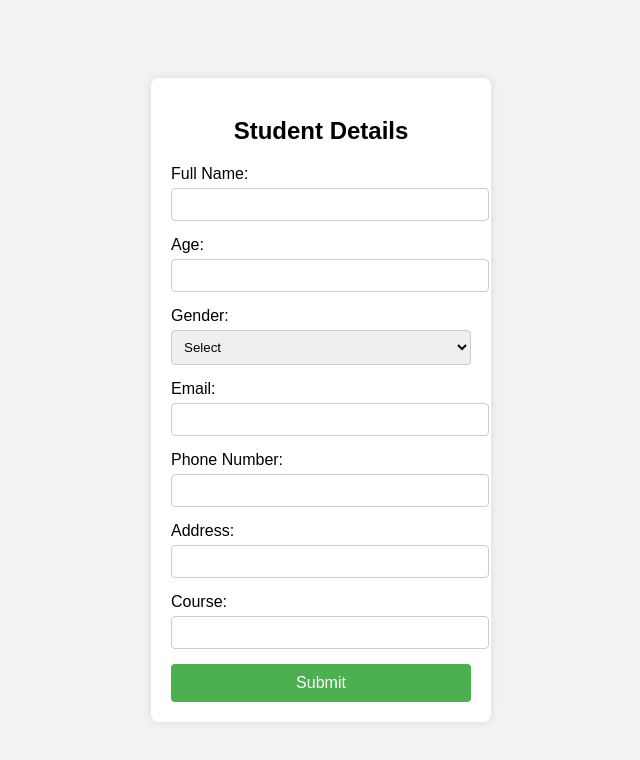
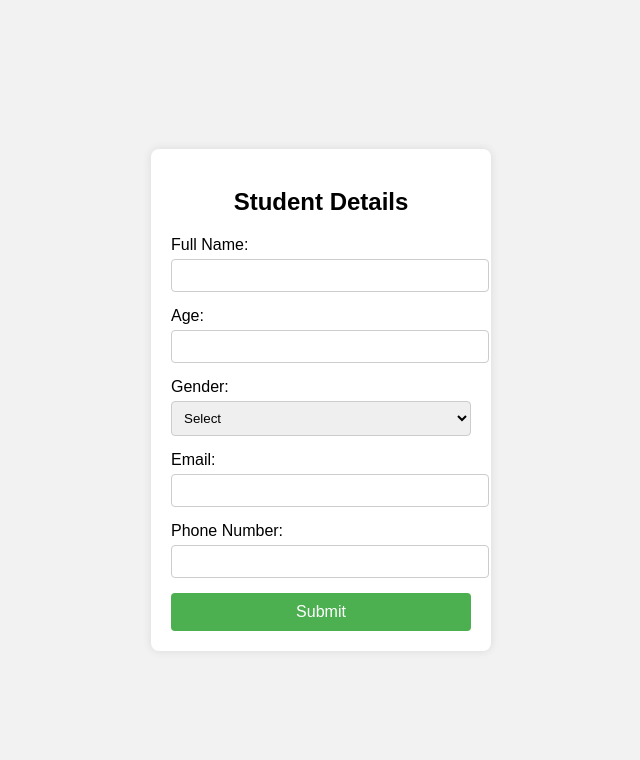
Before and after one commit to ShravanMukkawar/SE, a plain HTML site: page index.html in a window 1280 px wide. Shown: the whole page, without its empty margins (319-959 px from the left). Drawn offline with Linux system fonts and the light colour scheme.

Commit message:
Aviraj Commit

```diff
--- a/index.html
+++ b/index.html
@@ -88,14 +88,7 @@
                 <label for="phone">Phone Number:</label>
                 <input type="tel" id="phone" name="phone" required>
             </div>
-            <div class="form-group">
-                <label for="address">Address:</label>
-                <input type="text" id="address" name="address" required>
-            </div>
-            <div class="form-group">
-                <label for="course">Course:</label>
-                <input type="text" id="course" name="course" required>
-            </div>
+
             <button type="submit" class="submit-btn">Submit</button>
         </form>
     </div>
```
